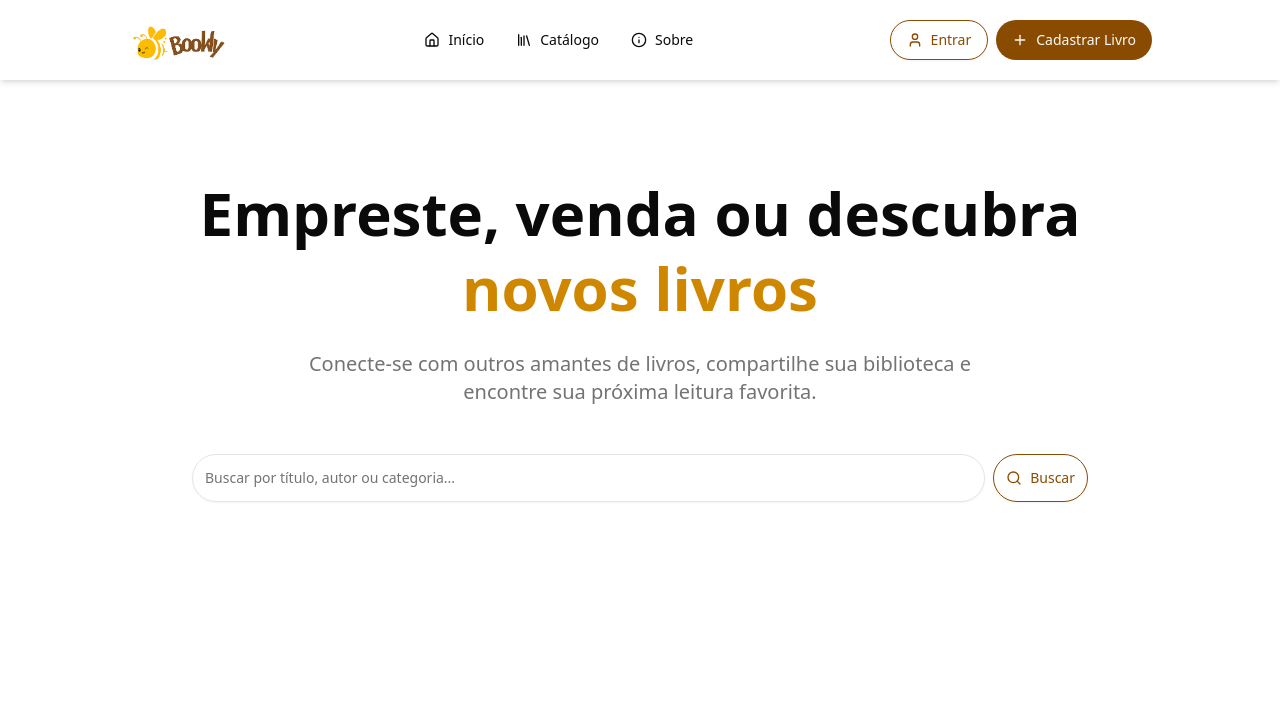
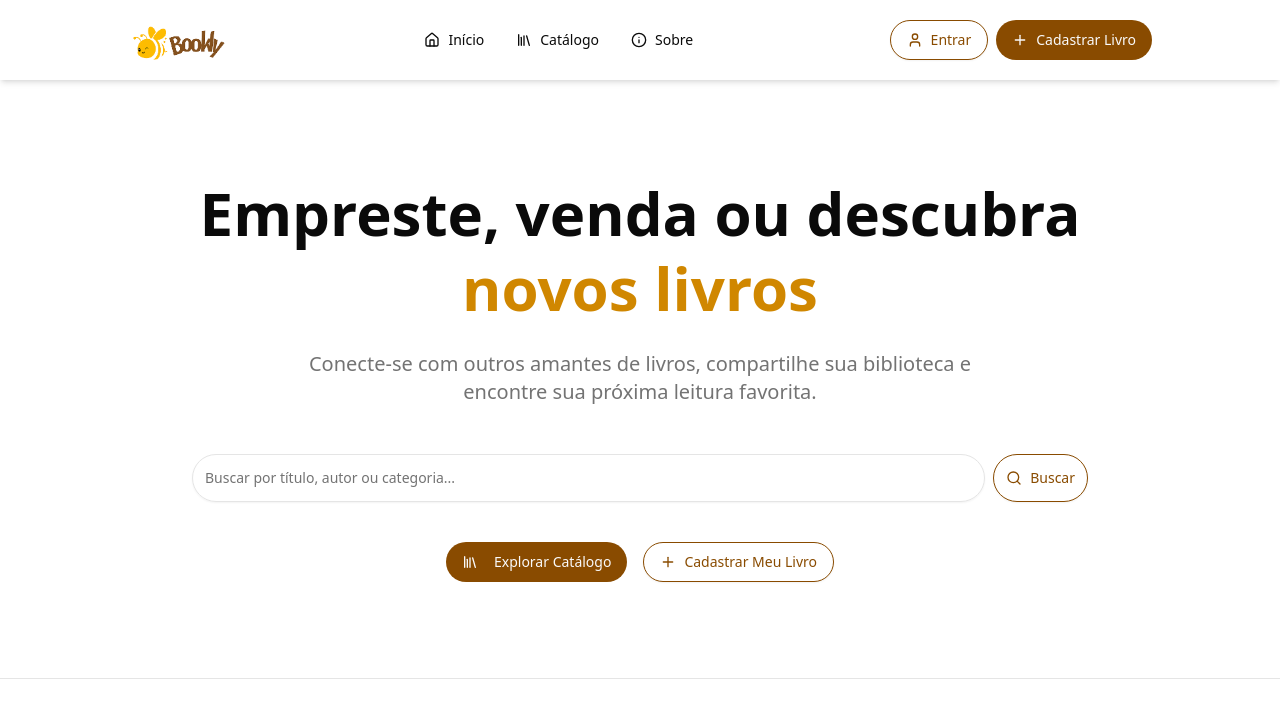
Before and after one commit to Ppedro-Leal/bookly-front, a Next.js app: page / in a window 1280 px wide. Shown: the top 718 px of the page. Built offline with nearby package versions, Linux system fonts and the light colour scheme.

Commit message:
feat: hero section finalizado

```diff
--- a/app/page.js
+++ b/app/page.js
@@ -2,6 +2,8 @@
 
 import { Navbar } from "@/components/Navbar";
 import SearchBar from "@/components/SearchBar";
+import { Button } from "@/components/ui/button";
+import { Library, Plus } from "lucide-react";
 import { useState } from "react";
 
 export default function Home() {
@@ -10,8 +12,7 @@ export default function Home() {
   return (
     <div>
       <Navbar />
-      {/* Hero Section */}
-      <section className="container mx-auto px-4 py-16 md:py-24">
+      <section className="bg-white border-b mx-auto px-4 py-16 md:py-24">
         <div className="text-center space-y-6 max-w-4xl mx-auto">
           <h1 className="text-4xl md:text-6xl font-bold leading-tight">
             Empreste, venda ou descubra
@@ -30,19 +31,16 @@ export default function Home() {
             />
           </div>
 
-          {/* <div className="flex flex-wrap justify-center gap-4 pt-4">
-            <Link to="/catalogo">
-              <Button variant="hero" size="lg">
-                <BookOpen className="mr-2" />
-                Explorar Catálogo
-              </Button>
-            </Link>
-            <Link to="/auth">
-              <Button variant="outline" size="lg">
-                Cadastrar Meu Livro
-              </Button>
-            </Link>
-          </div> */}
+          <div className="flex flex-wrap justify-center gap-4 pt-4">
+            <Button size="lg">
+              <Library className="mr-2" />
+              Explorar Catálogo
+            </Button>
+            <Button variant="outline" size="lg">
+              <Plus />
+              Cadastrar Meu Livro
+            </Button>
+          </div>
         </div>
       </section>
     </div>
```
